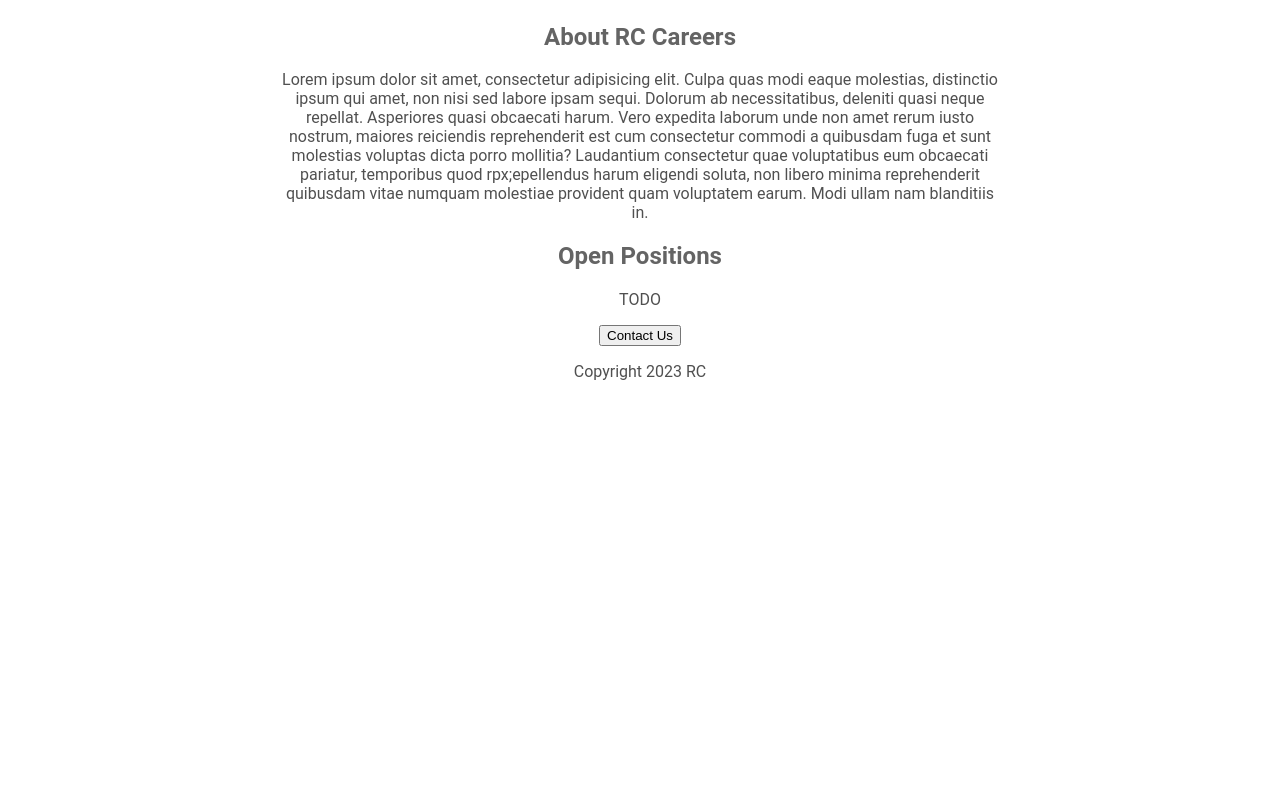
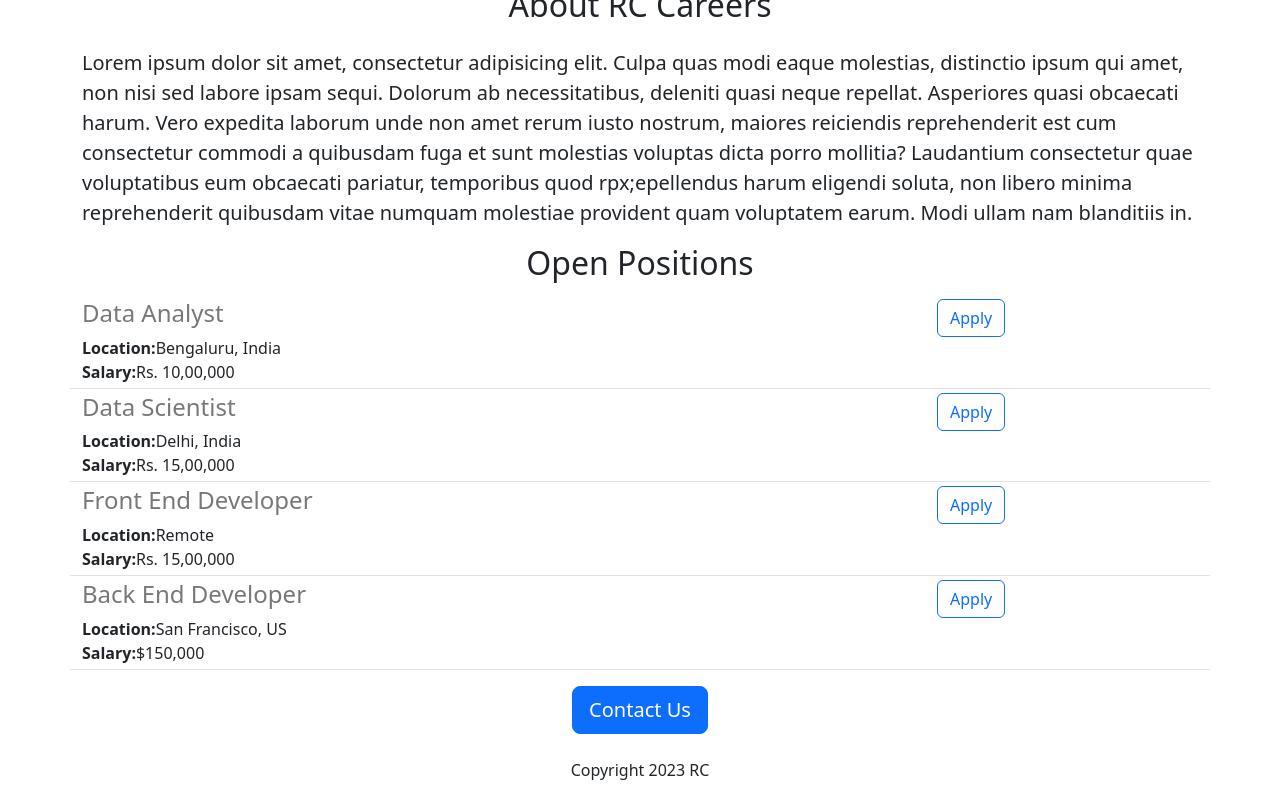
Before and after one commit to RaMmer0P/careers-website, a Flask app: page / in a window 1280 px wide. Shown: the part 462-1260 px from the top of the page. Before the commit the page ends 842 px from the top, so only its background shows below. Run offline with Flask 3, Linux system fonts and the light colour scheme.

Commit message:
added dynamic data

```diff
--- a/app.py
+++ b/app.py
@@ -1,10 +1,41 @@
-from flask import Flask,render_template
+from flask import Flask,render_template,jsonify
 
 app = Flask(__name__)
 
+
+JOBS=[
+  {
+    'id':1,
+    'title': 'Data Analyst',
+    'location': 'Bengaluru, India',
+    'salary': 'Rs. 10,00,000'
+  },
+  {
+    'id':2,
+    'title': 'Data Scientist',
+    'location': 'Delhi, India',
+    'salary': 'Rs. 15,00,000'
+  },
+  {
+    'id':3,
+    'title': 'Front End Developer',
+    'location': 'Remote',
+    'salary': 'Rs. 15,00,000'
+  },
+
+  {
+    'id':4,
+    'title': 'Back End Developer',
+    'location': 'San Francisco, US',
+    'salary': '$150,000'
+  }
+]
 @app.route('/')
 def hello_world():
-    return render_template('home.html')
+    return render_template('home.html', jobs=JOBS, company_name="RC")
 
+@app.route('/api/jobs')
+def list_jobs():
+  return jsonify(JOBS)
 if __name__=="__main__":
    app.run(host='0.0.0.0',debug=True)
--- a/templates/home.html
+++ b/templates/home.html
@@ -4,57 +4,33 @@
   <meta charset="UTF-8">
   <meta http-equiv="X-UA-Compatible" content="IE=edge">
   <meta name="viewport" content="width=device-width, initial-scale=1.0">
+  <link href="https://cdn.jsdelivr.net/npm/bootstrap@5.3.2/dist/css/bootstrap.min.css" rel="stylesheet" integrity="sha384-T3c6CoIi6uLrA9TneNEoa7RxnatzjcDSCmG1MXxSR1GAsXEV/Dwwykc2MPK8M2HN" crossorigin="anonymous">
   <title>Careers </title>
   <style>
-    h1{
-      font-size: 40px;
-      font-family: Roboto;
-      font-weight: normal;
-      color: rgb(100,100,100);
-      text-align: center;
-    }
     #banner{
+      height: 360px;
       width: 100%;
-      height: 360px;
-      object-fit: cover;
-    }
-    h2{
-      font-family: Roboto;
-      font: size: 32px;
-      color: rgb(100,100,100);
-      text-align: center;
-
-    }
-    p{
-      font-family: Roboto;
-      font: size: 32px;
-      color: rgb(80,80,80);
-      text-align: center;
-    }
-    #Container{
-      max-width: 720px;
-      margin: 0 auto 0 auto
-    }
-    .body-text{
-      font-family: Roboto;
-      color: rgb(80,80,80);
     }
   </style>
 </head>
 <body>
-  <div id="Container">
-  <h1>RC Careers</h1>
+  <div class="container">
+  <h1 class="text-center mt-2 mb-4" >{{company_name}} Careers</h1>
   <img
- id='banner' src="https://images.unsplash.com/photo-1521791136064-7986c2920216?auto=format&fit=crop&q=80&w=869&ixlib=rb-4.0.3&ixid=M3wxMjA3fDB8MHxwaG90by1wYWdlfHx8fGVufDB8fHx8fA%3D%3D" alt="None">
-  <h2>About RC Careers</h2>
-  <p class="body-text">Lorem ipsum dolor sit amet, consectetur adipisicing elit. Culpa quas modi eaque molestias, distinctio ipsum qui amet, non nisi sed labore ipsam sequi. Dolorum ab necessitatibus, deleniti quasi neque repellat.
+ id='banner' src="https://images.unsplash.com/photo-1521791136064-7986c2920216?auto=format&fit=crop&q=80&w=869&ixlib=rb-4.0.3&ixid=M3wxMjA3fDB8MHxwaG90by1wYWdlfHx8fGVufDB8fHx8fA%3D%3D" class="img-fluid" alt="None">
+  <h2 class="text-center mt-2 mb-4">About RC Careers</h2>
+  <p class="lead">Lorem ipsum dolor sit amet, consectetur adipisicing elit. Culpa quas modi eaque molestias, distinctio ipsum qui amet, non nisi sed labore ipsam sequi. Dolorum ab necessitatibus, deleniti quasi neque repellat.
   Asperiores quasi obcaecati harum. Vero expedita laborum unde non amet rerum iusto nostrum, maiores reiciendis reprehenderit est cum consectetur commodi a quibusdam fuga et sunt molestias voluptas dicta porro mollitia?
   Laudantium consectetur quae voluptatibus eum obcaecati pariatur, temporibus quod rpx;epellendus harum eligendi soluta, non libero minima reprehenderit quibusdam vitae numquam molestiae provident quam voluptatem earum. Modi ullam nam blanditiis in.</p>
-  <h2>Open Positions</h2>
-  <p class="body-text">TODO</p>
-    <div style="text-align: center;">
-  <button>Contact Us</button>
-      <p>Copyright 2023 RC</p>
+  <h2 class="text-center">Open Positions</h2>
+  <p >
+    {% for job in jobs %}
+    {%include 'jobitem.html' %}
+    {% endfor %}
+  </p>
+    <div class="text-center">
+  <button class="btn btn-primary btn-lg">Contact Us</button>
+      <p class="mt-4">Copyright 2023 RC</p>
       </div>
     </div>
 </body>
--- /dev/null
+++ b/templates/jobitem.html
@@ -0,0 +1,13 @@
+<div class="border-bottom row" style="margin-bottom:16px; margin-bottom:4px; padding-bottom:4px; ">
+  <div class="col-9">
+  <h4 style="color:rgb(120,120,120);">{{job['title']}}</h4>
+<div><b>Location:</b>{{job['location']}}</div>
+  {%if 'salary' in job%}
+   <div><b>Salary:</b>{{job['salary']}}
+   </div >
+  {%endif%}
+    </div>
+  <div class="col-3">
+  <button type="button" class="btn btn-outline-primary">Apply</button>
+    </div>
+</div>
```
